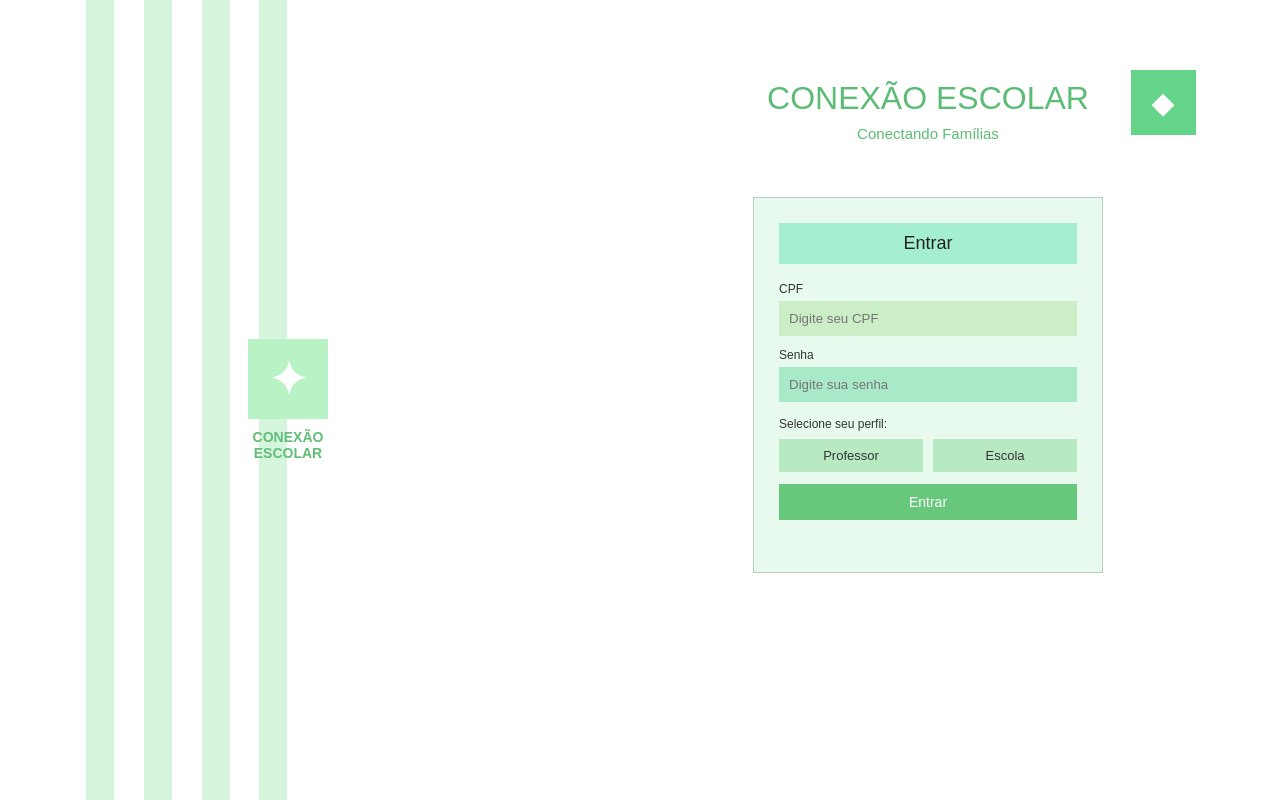
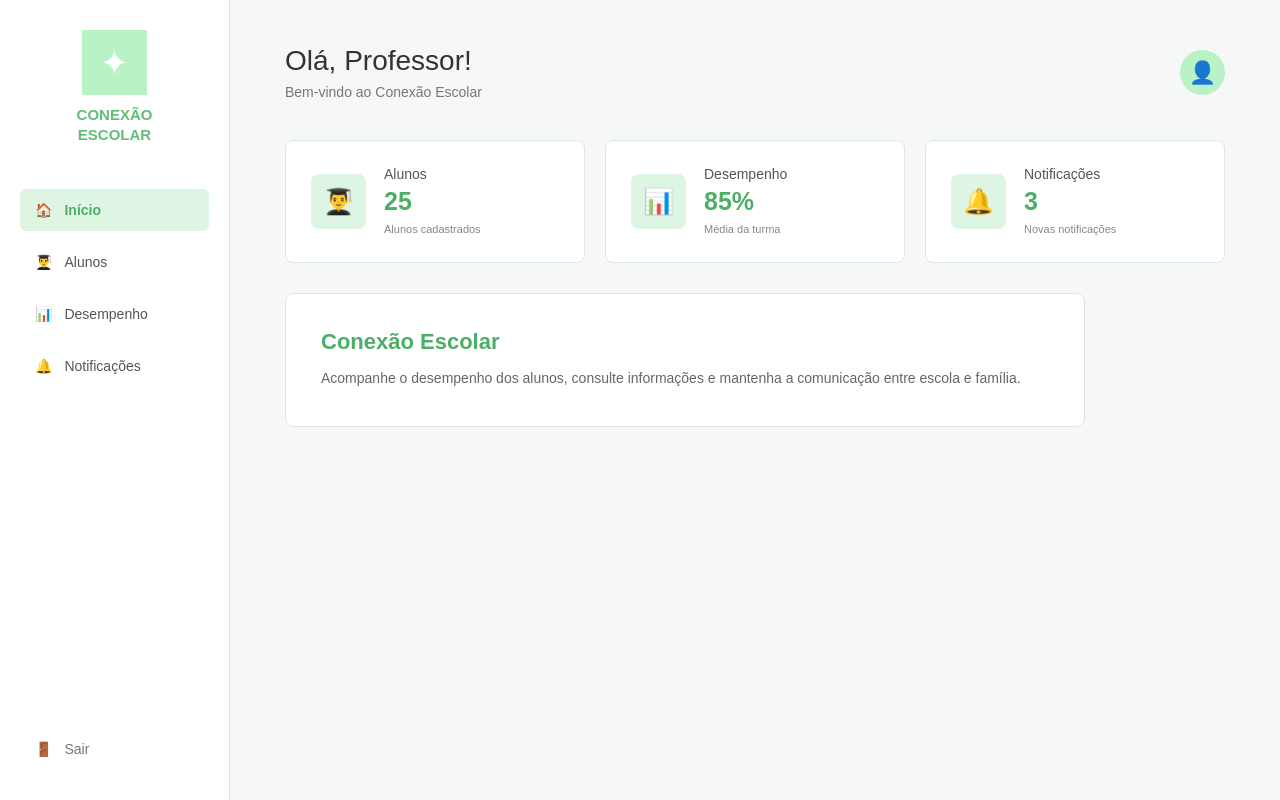
Before and after one commit to Alisson-MateusRC/conex-o-escolar, a plain HTML site: page index.html in a window 1280 px wide. Drawn offline with Linux system fonts and the light colour scheme.

Commit message:
Implementa tela inicial

```diff
--- a/index.html
+++ b/index.html
@@ -5,133 +5,173 @@
     <meta charset="UTF-8">
     <meta name="viewport" content="width=device-width, initial-scale=1.0">
 
-    <title>Conexão Escolar - Login</title>
+    <title>Conexão Escolar - Tela Inicial</title>
 
     <link rel="stylesheet" href="style.css">
 </head>
 
 <body>
 
-    <main class="login-container">
+    <main class="pagina-inicial">
 
-        <!-- Área decorativa da esquerda -->
-        <section class="decoracao">
+        <!-- MENU LATERAL -->
+        <aside class="menu-lateral">
 
-            <div class="faixa"></div>
-            <div class="faixa"></div>
-            <div class="faixa"></div>
-            <div class="faixa"></div>
+            <div class="logo-menu">
 
-            <div class="logo-central">
-                <div class="logo-simbolo">✦</div>
+                <div class="logo-simbolo">
+                    ✦
+                </div>
 
-                <span>
+                <h2>
                     CONEXÃO<br>
                     ESCOLAR
-                </span>
-            </div>
-
-        </section>
-
-
-        <!-- Área principal do login -->
-        <section class="login-area">
-
-            <div class="titulo">
-
-                <h1>CONEXÃO ESCOLAR</h1>
-
-                <p>Conectando Famílias</p>
+                </h2>
 
             </div>
 
 
-            <!-- Símbolo decorativo -->
-            <div class="simbolo">
-                ◆
-            </div>
+            <nav class="menu">
+
+                <button class="menu-item ativo">
+                    🏠
+                    <span>Início</span>
+                </button>
+
+                <button class="menu-item">
+                    👨‍🎓
+                    <span>Alunos</span>
+                </button>
+
+                <button class="menu-item">
+                    📊
+                    <span>Desempenho</span>
+                </button>
+
+                <button class="menu-item">
+                    🔔
+                    <span>Notificações</span>
+                </button>
+
+            </nav>
 
 
-            <!-- Caixa de login -->
-            <div class="login-box">
+            <button class="sair">
+                🚪
+                <span>Sair</span>
+            </button>
 
-                <h2>Entrar</h2>
+        </aside>
 
 
-                <!-- Campo CPF -->
-                <label for="cpf">
-                    CPF
-                </label>
+        <!-- CONTEÚDO PRINCIPAL -->
+        <section class="conteudo">
 
-                <input
-                    type="text"
-                    id="cpf"
-                    placeholder="Digite seu CPF"
-                >
+            <header class="cabecalho">
+
+                <div>
+                    <h1>Olá, Professor!</h1>
+
+                    <p>
+                        Bem-vindo ao Conexão Escolar
+                    </p>
+                </div>
+
+                <div class="perfil">
+                    👤
+                </div>
+
+            </header>
 
 
-                <!-- Campo Senha -->
-                <label for="senha">
-                    Senha
-                </label>
+            <!-- ÁREA DE CARDS -->
+            <section class="resumo">
 
-                <input
-                    type="password"
-                    id="senha"
-                    placeholder="Digite sua senha"
-                >
+                <div class="card">
 
+                    <div class="card-icone">
+                        👨‍🎓
+                    </div>
 
-                <!-- Seleção do perfil -->
-                <p class="perfil-titulo">
-                    Selecione seu perfil:
-                </p>
+                    <div>
+                        <h3>Alunos</h3>
 
-                <div class="perfil-botoes">
+                        <p class="numero">
+                            25
+                        </p>
 
-                    <button
-                        type="button"
-                        id="btnProfessor"
-                        onclick="selecionarPerfil('Professor')"
-                    >
-                        Professor
-                    </button>
-
-                    <button
-                        type="button"
-                        id="btnEscola"
-                        onclick="selecionarPerfil('Escola')"
-                    >
-                        Escola
-                    </button>
+                        <span>
+                            Alunos cadastrados
+                        </span>
+                    </div>
 
                 </div>
 
 
-                <!-- Botão de entrar -->
-                <button
-                    type="button"
-                    class="btn-entrar"
-                    onclick="entrar()"
-                >
-                    Entrar
-                </button>
+                <div class="card">
+
+                    <div class="card-icone">
+                        📊
+                    </div>
+
+                    <div>
+                        <h3>Desempenho</h3>
+
+                        <p class="numero">
+                            85%
+                        </p>
+
+                        <span>
+                            Média da turma
+                        </span>
+                    </div>
+
+                </div>
 
 
-                <!-- Mensagem -->
-                <p
-                    id="mensagem"
-                    class="mensagem"
-                ></p>
+                <div class="card">
 
-            </div>
+                    <div class="card-icone">
+                        🔔
+                    </div>
+
+                    <div>
+                        <h3>Notificações</h3>
+
+                        <p class="numero">
+                            3
+                        </p>
+
+                        <span>
+                            Novas notificações
+                        </span>
+                    </div>
+
+                </div>
+
+            </section>
+
+
+            <!-- BEM-VINDO -->
+            <section class="boas-vindas">
+
+                <h2>
+                    Conexão Escolar
+                </h2>
+
+                <p>
+                    Acompanhe o desempenho dos alunos,
+                    consulte informações e mantenha a
+                    comunicação entre escola e família.
+                </p>
+
+            </section>
 
         </section>
 
     </main>
 
 
-    <!-- Arquivo JavaScript -->
     <script src="script.js"></script>
 
 </body>
--- a/style.css
+++ b/style.css
@@ -1,4 +1,7 @@
-/* Configurações gerais */
+/* ==============================
+   CONFIGURAÇÕES GERAIS
+================================= */
+
 * {
     box-sizing: border-box;
     margin: 0;
@@ -7,85 +10,55 @@
 
 body {
     font-family: Arial, sans-serif;
-    background-color: #ffffff;
-    min-height: 100vh;
-}
-
-
-/* Container principal */
-.login-container {
-    display: flex;
-    width: 100%;
+    background-color: #f5f8f6;
     min-height: 100vh;
 }
 
 
 /* ==============================
-   LADO ESQUERDO
+   PÁGINA PRINCIPAL
 ================================= */
 
-.decoracao {
-    width: 45%;
+.pagina-inicial {
+    display: flex;
     min-height: 100vh;
-    background-color: #ffffff;
-
-    display: flex;
-    justify-content: center;
-    align-items: center;
-
-    position: relative;
-    overflow: hidden;
 }
 
 
-/* Faixas verdes */
-.faixa {
-    position: absolute;
-    top: 0;
-    bottom: 0;
-    width: 28px;
+/* ==============================
+   MENU LATERAL
+================================= */
 
-    background-color: #d5f5dc;
-}
+.menu-lateral {
+    width: 230px;
+    min-height: 100vh;
 
-.faixa:nth-child(1) {
-    left: 15%;
-}
+    background-color: #ffffff;
 
-.faixa:nth-child(2) {
-    left: 25%;
-}
+    border-right: 1px solid #dce8df;
 
-.faixa:nth-child(3) {
-    left: 35%;
-}
+    display: flex;
+    flex-direction: column;
 
-.faixa:nth-child(4) {
-    left: 45%;
+    padding: 30px 20px;
 }
 
 
 /* Logo */
-.logo-central {
-    position: relative;
-    z-index: 2;
 
-    display: flex;
-    flex-direction: column;
-    align-items: center;
+.logo-menu {
+    text-align: center;
 
     color: #62bd78;
-    text-align: center;
 
-    font-size: 14px;
-    font-weight: bold;
+    margin-bottom: 45px;
 }
 
+.logo-simbolo {
+    width: 65px;
+    height: 65px;
 
-/* Símbolo do logo */
-.logo-simbolo {
-    width: 80px;
-    height: 80px;
+    margin: 0 auto 10px;
 
     background-color: #b8f2c5;
 
@@ -93,226 +66,267 @@ body {
     align-items: center;
     justify-content: center;
 
-    font-size: 45px;
     color: #ffffff;
 
-    margin-bottom: 10px;
+    font-size: 35px;
+}
+
+.logo-menu h2 {
+    font-size: 15px;
+
+    line-height: 1.3;
 }
 
 
 /* ==============================
-   LADO DIREITO
+   MENU
 ================================= */
 
-.login-area {
-    width: 55%;
-    min-height: 100vh;
+.menu {
+    display: flex;
+    flex-direction: column;
 
-    position: relative;
+    gap: 10px;
+}
+
+.menu-item {
+    width: 100%;
+
+    border: none;
+
+    background-color: transparent;
+
+    padding: 13px 15px;
 
     display: flex;
-    flex-direction: column;
     align-items: center;
 
-    padding-top: 80px;
+    gap: 12px;
+
+    text-align: left;
+
+    font-size: 14px;
+
+    color: #555;
+
+    cursor: pointer;
+
+    border-radius: 6px;
 }
 
 
-/* Título */
-.titulo {
-    text-align: center;
+/* Item selecionado */
+
+.menu-item.ativo {
+    background-color: #dff5e4;
+
+    color: #4caf68;
+
+    font-weight: bold;
 }
 
-.titulo h1 {
-    color: #5bbd75;
 
-    font-size: 32px;
+/* Efeito */
+
+.menu-item:hover {
+    background-color: #edf8f0;
+}
+
+
+/* Botão sair */
+
+.sair {
+    margin-top: auto;
+
+    width: 100%;
+
+    border: none;
+
+    background-color: transparent;
+
+    padding: 13px 15px;
+
+    display: flex;
+    align-items: center;
+
+    gap: 12px;
+
+    color: #777;
+
+    cursor: pointer;
+
+    font-size: 14px;
+
+    text-align: left;
+}
+
+.sair:hover {
+    background-color: #f1f1f1;
+}
+
+
+/* ==============================
+   CONTEÚDO
+================================= */
+
+.conteudo {
+    flex: 1;
+
+    padding: 45px 55px;
+}
+
+
+/* ==============================
+   CABEÇALHO
+================================= */
+
+.cabecalho {
+    display: flex;
+
+    justify-content: space-between;
+
+    align-items: center;
+
+    margin-bottom: 40px;
+}
+
+.cabecalho h1 {
+    color: #333;
+
+    font-size: 28px;
+
     font-weight: normal;
 }
 
-.titulo p {
-    color: #5bbd75;
+.cabecalho p {
+    color: #777;
 
-    font-size: 15px;
+    margin-top: 7px;
 
-    margin-top: 8px;
+    font-size: 14px;
 }
 
 
-/* Símbolo superior */
-.simbolo {
-    position: absolute;
+/* Perfil */
 
-    top: 70px;
-    right: 12%;
+.perfil {
+    width: 45px;
+    height: 45px;
 
-    width: 65px;
-    height: 65px;
+    border-radius: 50%;
 
-    background-color: #65d48b;
-
-    color: #ffffff;
+    background-color: #b8f2c5;
 
     display: flex;
     align-items: center;
     justify-content: center;
 
-    font-size: 30px;
+    font-size: 22px;
 }
 
 
 /* ==============================
-   CAIXA DE LOGIN
+   CARDS
 ================================= */
 
-.login-box {
-    width: 350px;
+.resumo {
+    display: grid;
 
-    margin-top: 55px;
+    grid-template-columns: repeat(3, 1fr);
+
+    gap: 20px;
+
+    margin-bottom: 30px;
+}
+
+.card {
+    background-color: #ffffff;
+
+    border: 1px solid #dce8df;
+
+    border-radius: 8px;
 
     padding: 25px;
 
-    background-color: #e8faed;
+    display: flex;
 
-    border: 1px solid #b8cfc0;
+    align-items: center;
+
+    gap: 18px;
+}
+
+.card-icone {
+    width: 55px;
+    height: 55px;
+
+    background-color: #dff5e4;
+
+    border-radius: 8px;
 
     display: flex;
-    flex-direction: column;
+    align-items: center;
+    justify-content: center;
+
+    font-size: 25px;
 }
 
+.card h3 {
+    color: #555;
 
-/* Título Entrar */
-.login-box h2 {
-    background-color: #a5efd0;
+    font-size: 14px;
 
-    color: #222;
-
-    text-align: center;
-
-    font-size: 18px;
     font-weight: normal;
-
-    padding: 10px;
-
-    margin-bottom: 18px;
-}
-
-
-/* Labels */
-.login-box label {
-    font-size: 12px;
-
-    color: #333;
 
     margin-bottom: 5px;
 }
 
+.numero {
+    color: #4caf68;
 
-/* Campos */
-.login-box input {
-    width: 100%;
+    font-size: 25px;
 
-    border: none;
+    font-weight: bold;
 
-    background-color: #cceec7;
+    margin-bottom: 3px;
+}
 
-    padding: 10px;
+.card span {
+    color: #888;
 
-    margin-bottom: 12px;
-
-    outline: none;
+    font-size: 11px;
 }
 
 
-/* Campo senha */
-.login-box input[type="password"] {
-    background-color: #a8eac7;
+/* ==============================
+   ÁREA DE BOAS-VINDAS
+================================= */
+
+.boas-vindas {
+    background-color: #ffffff;
+
+    border: 1px solid #dce8df;
+
+    border-radius: 8px;
+
+    padding: 35px;
+
+    max-width: 800px;
 }
 
+.boas-vindas h2 {
+    color: #4caf68;
 
-/* Título dos perfis */
-.perfil-titulo {
-    font-size: 12px;
-
-    color: #333;
-
-    margin-top: 3px;
-    margin-bottom: 8px;
-}
-
-
-/* Área dos botões de perfil */
-.perfil-botoes {
-    display: flex;
-    gap: 10px;
+    font-size: 22px;
 
     margin-bottom: 12px;
 }
 
-
-/* Botões Professor e Escola */
-.perfil-botoes button {
-    flex: 1;
-
-    border: none;
-
-    background-color: #b8eac2;
-
-    color: #333;
-
-    padding: 9px;
-
-    cursor: pointer;
-
-    font-size: 13px;
-}
-
-
-/* Perfil selecionado */
-.perfil-botoes button.selecionado {
-    background-color: #67c77b;
-
-    color: #ffffff;
-}
-
-
-/* Botão Entrar */
-.btn-entrar {
-    border: none;
-
-    background-color: #67c77b;
-
-    color: #ffffff;
-
-    padding: 10px;
-
-    cursor: pointer;
+.boas-vindas p {
+    color: #666;
 
     font-size: 14px;
-}
 
-
-/* Efeito ao passar o mouse */
-.perfil-botoes button:hover {
-    background-color: #8bd99b;
-}
-
-.btn-entrar:hover {
-    background-color: #4caf68;
-}
-
-
-/* Mensagem */
-.mensagem {
-    text-align: center;
-
-    font-size: 12px;
-
-    margin-top: 12px;
-
-    min-height: 15px;
-
-    color: #333;
+    line-height: 1.7;
 }
 
 
@@ -320,30 +334,55 @@ body {
    RESPONSIVIDADE
 ================================= */
 
-@media (max-width: 768px) {
+@media (max-width: 900px) {
 
-    .login-container {
+    .menu-lateral {
+        width: 190px;
+    }
+
+    .conteudo {
+        padding: 30px;
+    }
+
+    .resumo {
+        grid-template-columns: 1fr;
+    }
+}
+
+
+@media (max-width: 650px) {
+
+    .pagina-inicial {
         flex-direction: column;
     }
 
-    .decoracao {
-        width: 100%;
-        min-height: 250px;
-    }
-
-    .login-area {
+    .menu-lateral {
         width: 100%;
         min-height: auto;
 
-        padding: 40px 20px;
+        border-right: none;
+        border-bottom: 1px solid #dce8df;
     }
 
-    .simbolo {
-        display: none;
+    .logo-menu {
+        margin-bottom: 20px;
     }
 
-    .login-box {
-        width: 100%;
-        max-width: 350px;
+    .menu {
+        flex-direction: row;
+
+        overflow-x: auto;
+    }
+
+    .menu-item {
+        min-width: 120px;
+    }
+
+    .sair {
+        margin-top: 15px;
+    }
+
+    .conteudo {
+        padding: 25px 20px;
     }
 }
```
